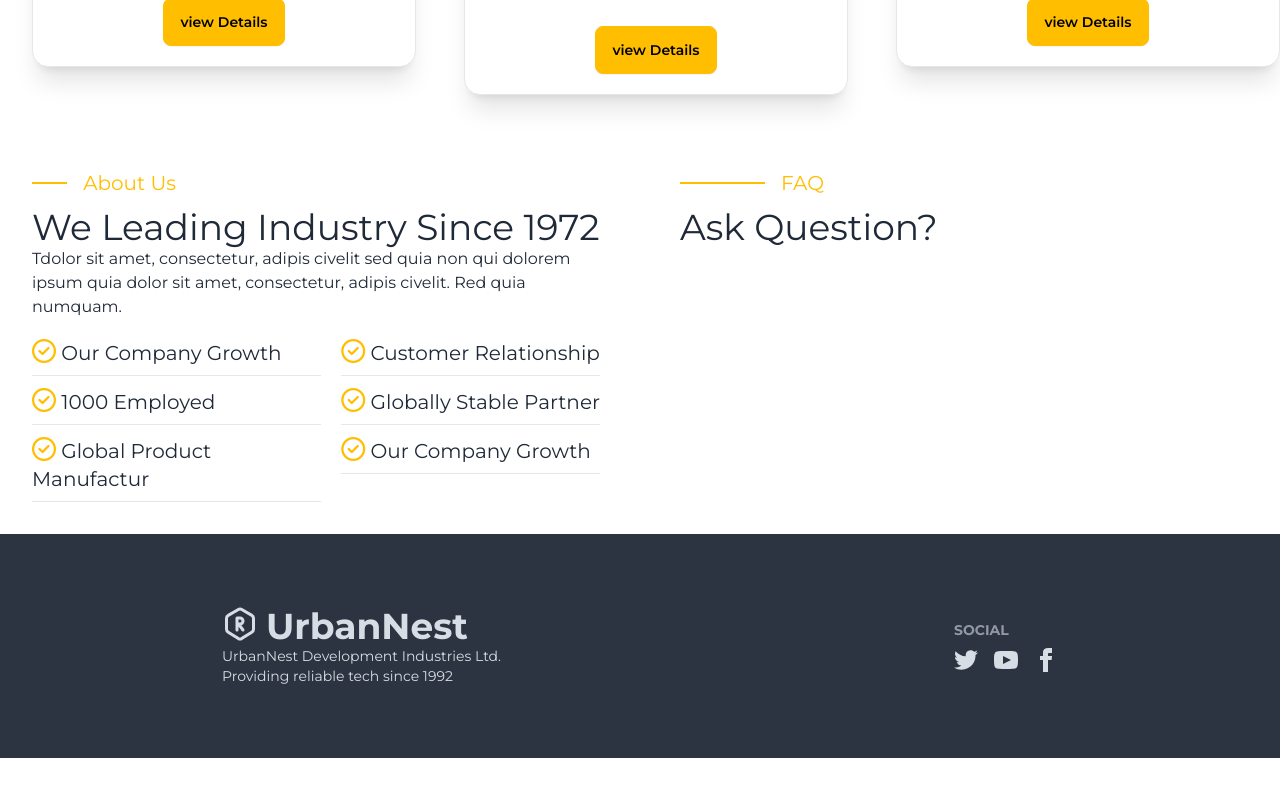
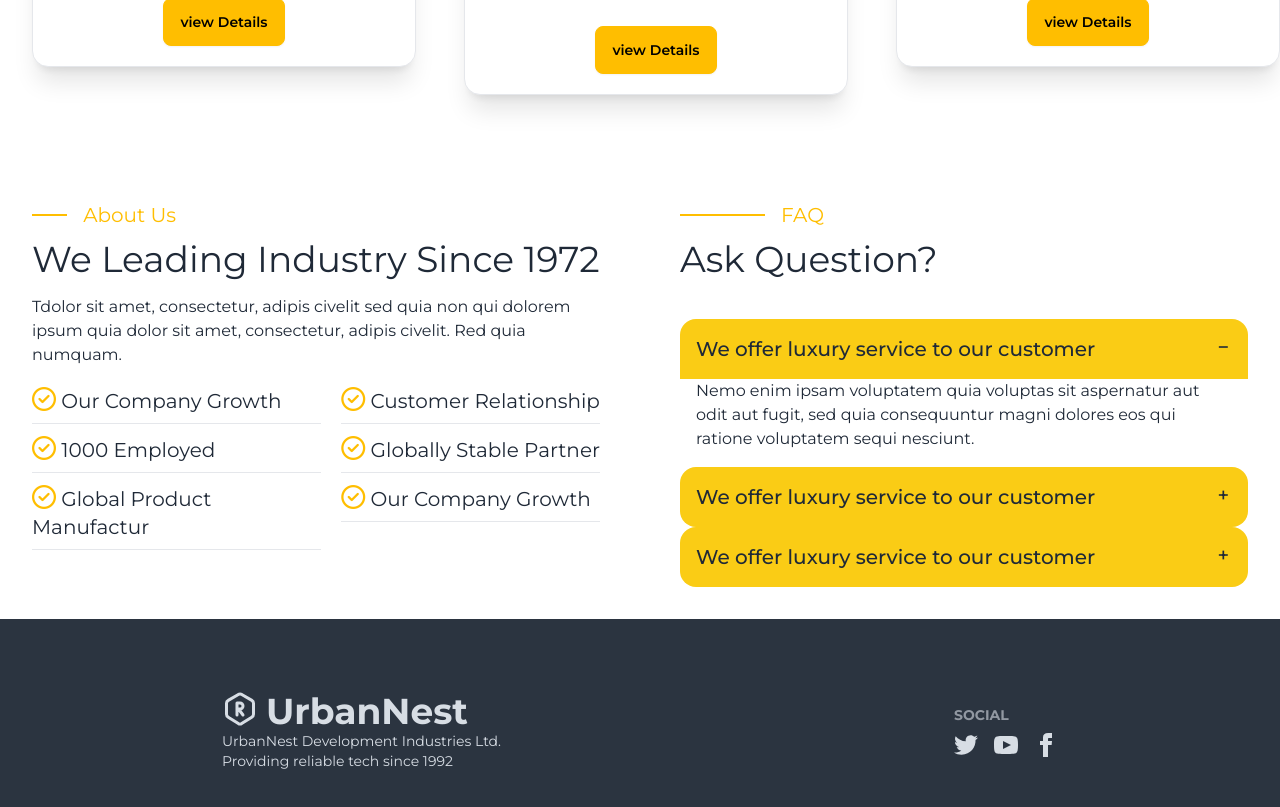
Before and after one commit to AbuRahat889/industrial-Services, a React (Vite) app: page / in a window 1280 px wide. Shown: the part 2720-3527 px from the top of the page. Before the commit the page ends 3478 px from the top, so only its background shows below. Built offline with nearby package versions, Linux system fonts and the light colour scheme.

Commit message:
add faq section

```diff
--- a/src/Components/About/AbutUs.jsx
+++ b/src/Components/About/AbutUs.jsx
@@ -1,38 +1,93 @@
-import '../../../src/App.css';
+import "../../../src/App.css";
 import { FiCheckCircle } from "react-icons/fi";
 const AbutUs = () => {
   return (
-        <div className='contant grid grid-cols-1 lg:grid-cols-2 gap-20'>
+    <div className="contant grid grid-cols-1 lg:grid-cols-2 gap-20 mt-8">
       {/* 1st coll */}
       <div>
-                 <div className="divider divider-warning divider-end text-warning w-36 text-xl">About Us</div>
+        <div className="divider divider-warning divider-end text-warning w-36 text-xl">
+          About Us
+        </div>
 
-                 <h1 className='text-4xl'>We Leading Industry Since 1972</h1>
-                 <p>Tdolor sit amet, consectetur, adipis civelit sed quia non qui dolorem ipsum quia dolor sit amet, consectetur, adipis civelit. Red quia numquam.</p>
+        <h1 className="text-4xl my-4">We Leading Industry Since 1972</h1>
+        <p>
+          Tdolor sit amet, consectetur, adipis civelit sed quia non qui dolorem
+          ipsum quia dolor sit amet, consectetur, adipis civelit. Red quia
+          numquam.
+        </p>
 
-                 <div className='flex gap-5'>
-                    <ul className='space-y-2 mt-4 flex-1'>
-                        <li className='text-xl items-center'><i className="fa-regular fa-circle-check text-warning text-2xl"></i>  Our Company Growth</li>
+        <div className="flex gap-5">
+          <ul className="space-y-2 mt-4 flex-1">
+            <li className="text-xl items-center">
+              <i className="fa-regular fa-circle-check text-warning text-2xl"></i>{" "}
+              Our Company Growth
+            </li>
             <hr />
-                        <li className='text-xl items-center'><i className="fa-regular fa-circle-check text-warning text-2xl"></i> 1000 Employed</li>
+            <li className="text-xl items-center">
+              <i className="fa-regular fa-circle-check text-warning text-2xl"></i>{" "}
+              1000 Employed
+            </li>
             <hr />
-                        <li className='text-xl items-center'><i className="fa-regular fa-circle-check text-warning text-2xl"></i>  Global Product Manufactur</li>
+            <li className="text-xl items-center">
+              <i className="fa-regular fa-circle-check text-warning text-2xl"></i>{" "}
+              Global Product Manufactur
+            </li>
             <hr />
           </ul>
-                    <ul className='space-y-2 mt-4'>
-                        <li className='text-xl items-center'><i className="fa-regular fa-circle-check text-warning text-2xl"></i>  Customer Relationship</li>
+          <ul className="space-y-2 mt-4">
+            <li className="text-xl items-center">
+              <i className="fa-regular fa-circle-check text-warning text-2xl"></i>{" "}
+              Customer Relationship
+            </li>
             <hr />
-                        <li className='text-xl items-center'><i className="fa-regular fa-circle-check text-warning text-2xl"></i> Globally Stable Partner</li>
+            <li className="text-xl items-center">
+              <i className="fa-regular fa-circle-check text-warning text-2xl"></i>{" "}
+              Globally Stable Partner
+            </li>
             <hr />
-                        <li className='text-xl items-center'><i className="fa-regular fa-circle-check text-warning text-2xl"></i> Our Company Growth</li>
+            <li className="text-xl items-center">
+              <i className="fa-regular fa-circle-check text-warning text-2xl"></i>{" "}
+              Our Company Growth
+            </li>
             <hr />
           </ul>
         </div>
       </div>
       {/* 2nd coll */}
       <div>
-            <div className="divider divider-warning divider-end text-warning w-36 text-xl">FAQ</div>
-            <h1 className='text-4xl'>Ask Question?</h1>
+        <div className="divider divider-warning divider-end text-warning w-36 text-xl">
+          FAQ
+        </div>
+
+        <h1 className="text-4xl">Ask Question?</h1>
+
+        <div className="collapse collapse-plus mt-10">
+          <input type="radio" name="my-accordion-3" defaultChecked />
+          <div className="collapse-title text-xl font-medium bg-yellow-400">
+          We offer luxury service to our customer
+          </div>
+          <div className="collapse-content">
+            <p>Nemo enim ipsam voluptatem quia voluptas sit aspernatur aut odit aut fugit, sed quia consequuntur magni dolores eos qui ratione voluptatem sequi nesciunt.</p>
+          </div>
+        </div>
+        <div className="collapse collapse-plus">
+          <input type="radio" name="my-accordion-3" />
+          <div className="collapse-title text-xl font-medium bg-yellow-400">
+          We offer luxury service to our customer
+          </div>
+          <div className="collapse-content">
+          <p>Nemo enim ipsam voluptatem quia voluptas sit aspernatur aut odit aut fugit, sed quia consequuntur magni dolores eos qui ratione voluptatem sequi nesciunt.</p>
+          </div>
+        </div>
+        <div className="collapse collapse-plus">
+          <input type="radio" name="my-accordion-3" />
+          <div className="collapse-title text-xl font-medium bg-yellow-400">
+          We offer luxury service to our customer
+          </div>
+          <div className="collapse-content">
+          <p>Nemo enim ipsam voluptatem quia voluptas sit aspernatur aut odit aut fugit, sed quia consequuntur magni dolores eos qui ratione voluptatem sequi nesciunt.</p>
+          </div>
+        </div>
       </div>
     </div>
   );
```
Lines whose indentation alone changed are shown as unchanged.
